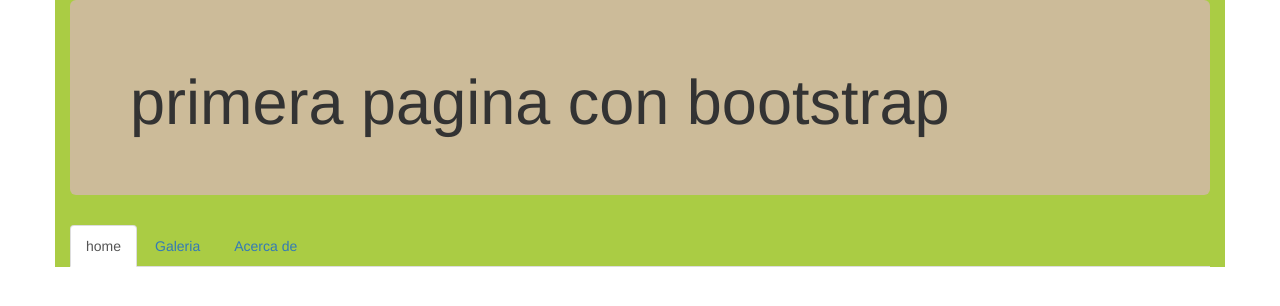
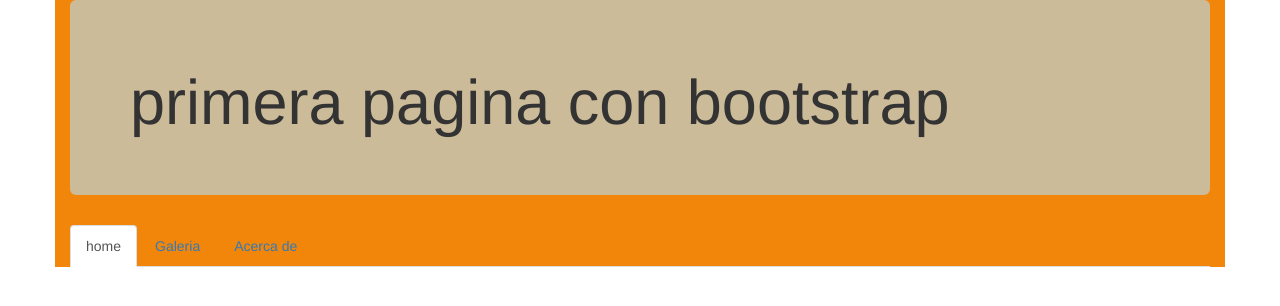
Before and after one commit to leocj/suma_vectores, a plain HTML site: page index.html in a window 1280 px wide. Drawn offline with nearby package versions, Linux system fonts and the light colour scheme.

Commit message:
cambio de fondo en el estilo

```diff
--- a/css/estilo.css
+++ b/css/estilo.css
@@ -1,5 +1,5 @@
 .container{
-  background-color: #AC4;
+  background-color: #F2860B;
 
 }
 .container .jumbotron{
```
